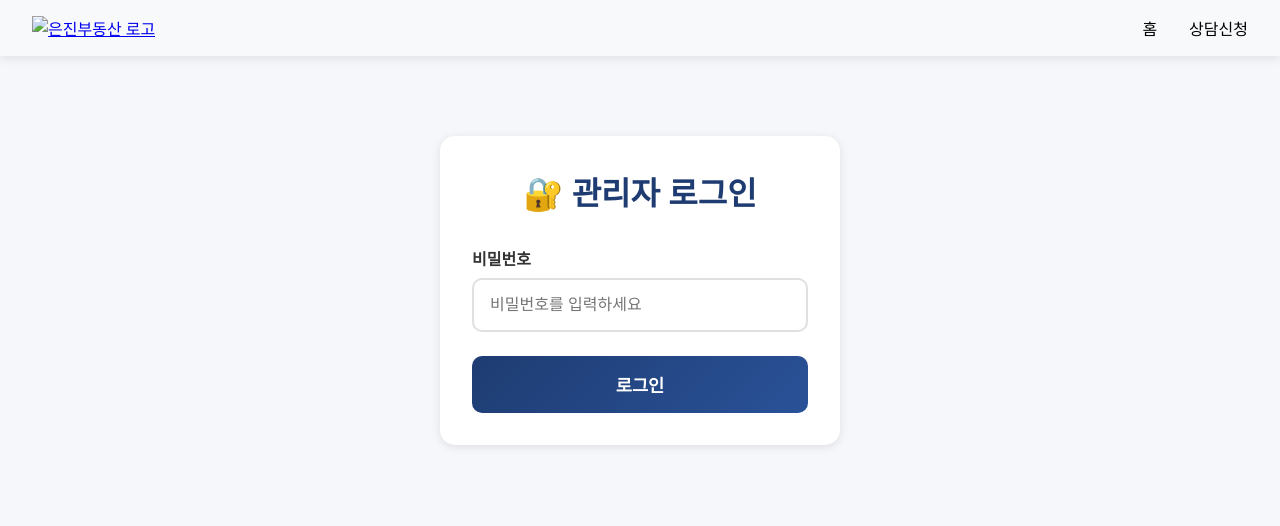
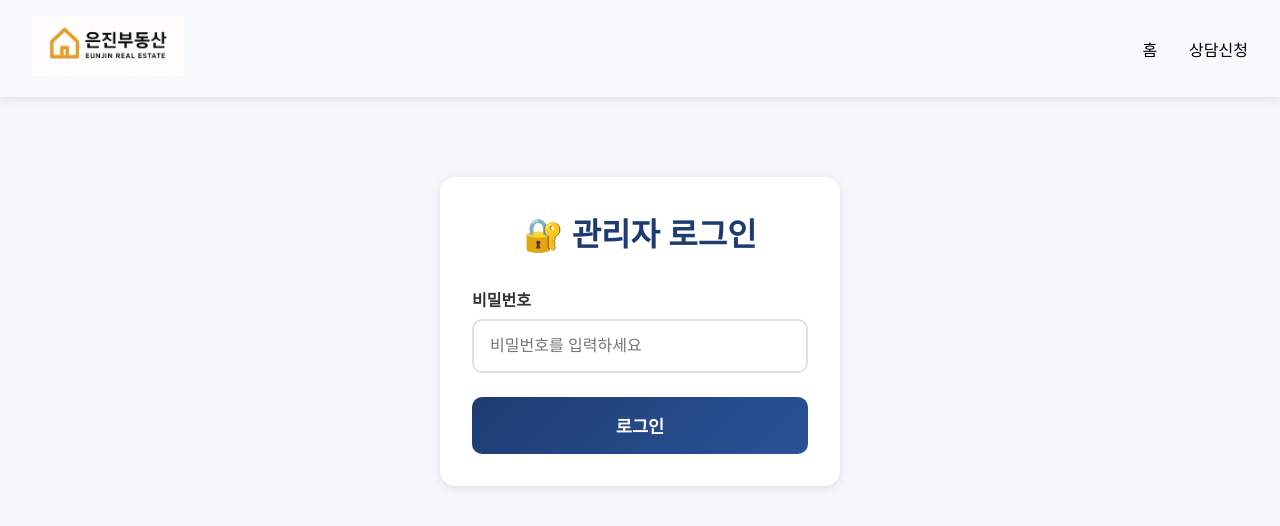
Before and after one commit to hyunmin2651/-, a plain HTML site: page manager.html in a window 1280 px wide. Drawn offline with Linux system fonts and the light colour scheme.

Commit message:
Add files via upload

```diff
--- a/manager.html
+++ b/manager.html
@@ -290,7 +290,7 @@
     <header>
         <nav>
             <div class="logo">
-                <a href="index.html"><img src="img/logo.png" alt="은진부동산 로고"></a>
+                <a href="index.html"><img src="logo.png" alt="은진부동산 로고"></a>
             </div>
             <ul class="nav-links">
                 <li><a href="index.html">홈</a></li>
```
Also changed, not shown: index.html (+1 -1 lines), solution.html (+1 -1 lines).
